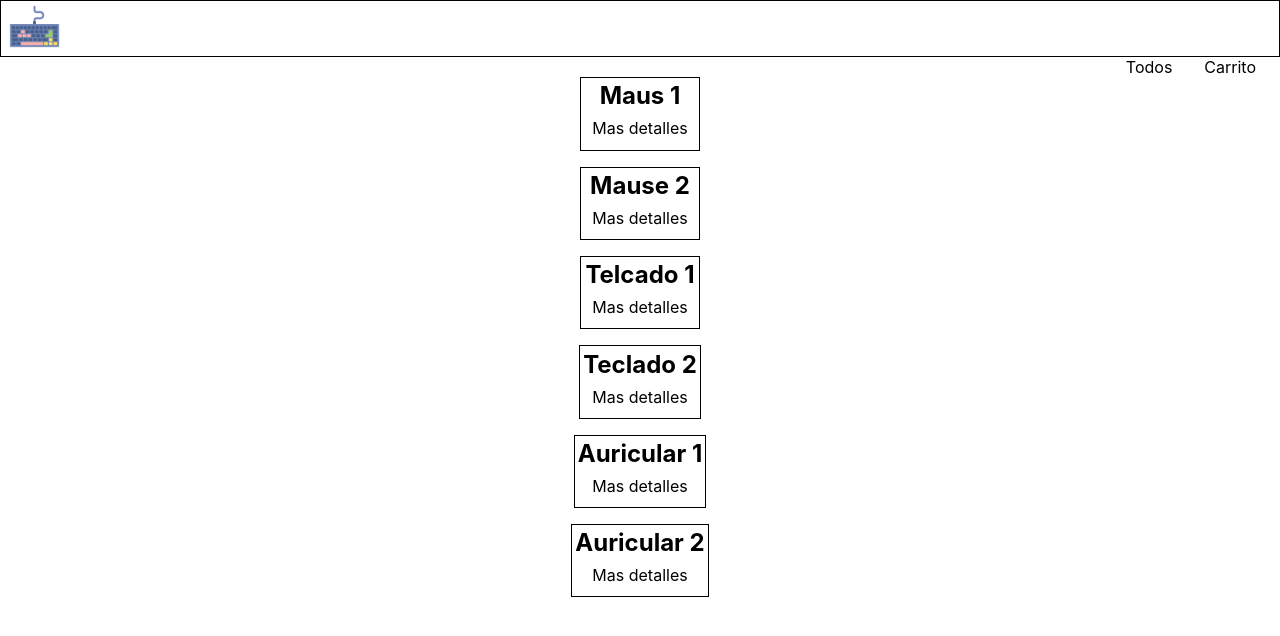
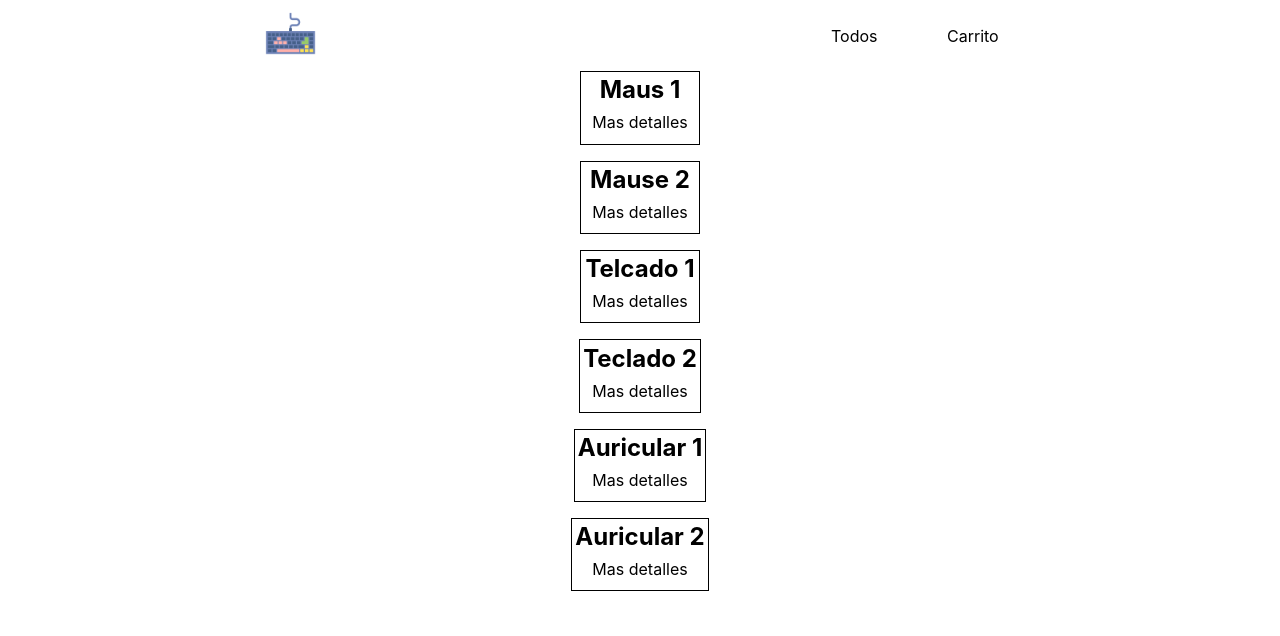
Before and after one commit to mateopedehonta/react-ecommerce, a React (Create React App) app: page / in a window 1280 px wide. Shown: the top 636 px of the page. Built offline with nearby package versions, Linux system fonts and the light colour scheme.

Commit message:
Desafio Context

```diff
--- a/src/App.css
+++ b/src/App.css
@@ -1,23 +1,13 @@
-*{
-    padding: 0;
-    margin: 0;
-    box-sizing: border-box;
-    text-decoration: none;
-}
+
 ul{
     display: flex;
-    flex-direction:row-reverse;
+    flex-direction:row;
     align-items: center;
     /* margin-top: 1rem; */
     margin-right: 1rem;
     gap: 1rem;
 }
-nav{
-    /* height: 5vh; */
-    /* display: flex; */
-    /* justify-content: space-around; */
-    /* padding: 0.5rem; */
-}
+
 a{
     /* padding: 0.2rem; */
     margin: 0.5rem;
@@ -25,9 +15,6 @@ a{
 
 .logo{
     width: 4vw;
-}
-.nav li:hover{
-    border: 1px solid black;
 }
 
 .contador{
@@ -72,37 +59,41 @@ a{
 .d{
     display: block;
 }
-/* .contador */
-/* .nav li */
-.nav ul li{
-    position: relative;
-    float: left;
+
+nav{
+    height: max-content;
+    display: flex;
+    justify-content: space-around;
+    padding: 0.5rem;
+}
+
+.nav ul a {
+    display: block;
+}
+.subNav {
+    display:none;
+    flex-direction: column;
+    /* background:#eee; */
+    position:absolute;
+    /* position: absolute; */
 
 }
-.nav ul a {
-    /* display: block; */
+.subNav li {
+    min-width: 100px;
 }
-.nav ul ul {
-    display:none;
-    /* position:absolute; */
-    top:100%;
-    left:0;
+.todos:hover > ul {
+    /* background-color: #0f110f; */
+    display: flex;
+}
+.subNav li:hover{
     background:#eee;
-    padding:0;
-   }
-
-   .nav ul ul li {
-    /* float:none; */
-    /* width:150px */
-   }
-
-   .nav ul li:hover > ul {
-    /* display:block; */
-   }
-.todos:hover > ul {
-    display: block;
 }
-
+.todos{
+    min-width: 100px;
+}
 .itemCart{
     display: flex;
 }
+.nav  li:hover{
+    /* border: 1px solid black; */
+}
--- a/src/components/navBar.jsx
+++ b/src/components/navBar.jsx
@@ -8,13 +8,16 @@ function NavBar() {
       <li><Link to={'/'}><Logo/></Link></li>
 
       <ul >
-        <li><Link to={'/cart'}>Carrito</Link></li>
-        <li className="todos"><Link to={'/'}>Todos</Link></li>
-        <ul className=".dis">
+        <li className="todos"><Link to={'/'}>Todos</Link>
+        <ul className="subNav">
           <li><Link to={'/mause'}>Mause</Link></li>
           <li><Link to={'/teclado'}>Teclado</Link></li>
           <li><Link to={'/auriculares'}>Auriculares</Link></li>
         </ul>
+        </li>
+
+        <li><Link to={'/cart'}>Carrito</Link></li>
+
       </ul>
     </nav>
     );
--- a/src/containers/Cart.jsx
+++ b/src/containers/Cart.jsx
@@ -1,4 +1,4 @@
-import { useState } from "react"
+// import { useState } from "react"
 import { useCartContext } from "../context/cartContex"
 import ItemCart from "./ItemCart"
 
--- a/src/context/cartContex.jsx
+++ b/src/context/cartContex.jsx
@@ -10,7 +10,7 @@ const CartContextProvider = ({children})=>{
         setCartList([...cartList,item])
     }
     const eliminarProd =(id)=>{
-        cartList.find(prod => prod.id === id)
+        setCartList( cartList.filter(prod => prod.id !== id))
     }
     const clean =()=>{
         setCartList([])
```
